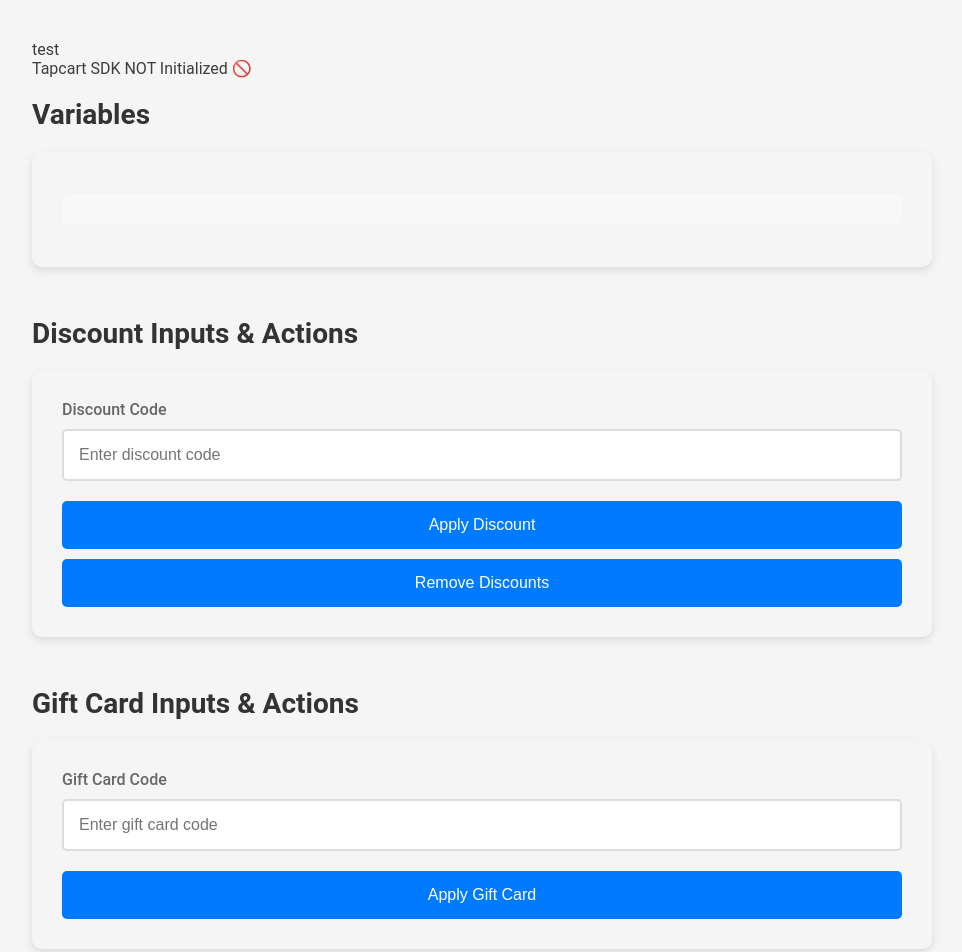
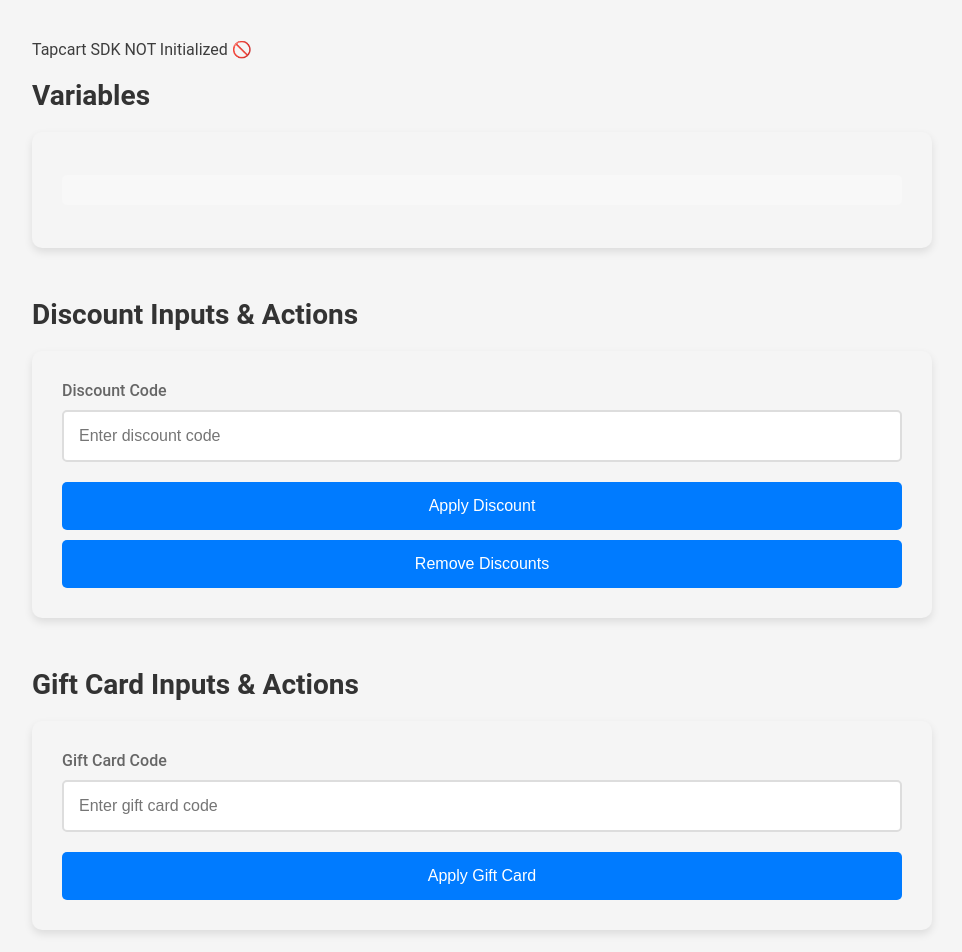
Before and after one commit to chinapalace/html-starter, a website: page index.html in a window 1280 px wide. Shown: the top 952 px of the page, without its empty margins (158-1120 px from the left). Drawn offline with Linux system fonts and the light colour scheme.

```diff
--- a/index.html
+++ b/index.html
@@ -26,7 +26,6 @@
 
 <body>
   <div class="container">
-    test
     <div id="is-initialized">Tapcart SDK NOT Initialized 🚫</div>
     <!-- Variables display -->
     <h2>Variables</h2>
@@ -297,7 +296,7 @@
         window.Tapcart.actions.scrollToBlockBottom();
       }
   </script>
-  <!-- <script>
+  <script>
       function displayTapcartVariables() {
         if (window.Tapcart && document.getElementById("variablesPre")) {
           document.getElementById("variablesPre").textContent = JSON.stringify(
@@ -354,7 +353,7 @@
       });
 
 
-  </script> -->
+  </script>
 </body>
 
 </html>
```
